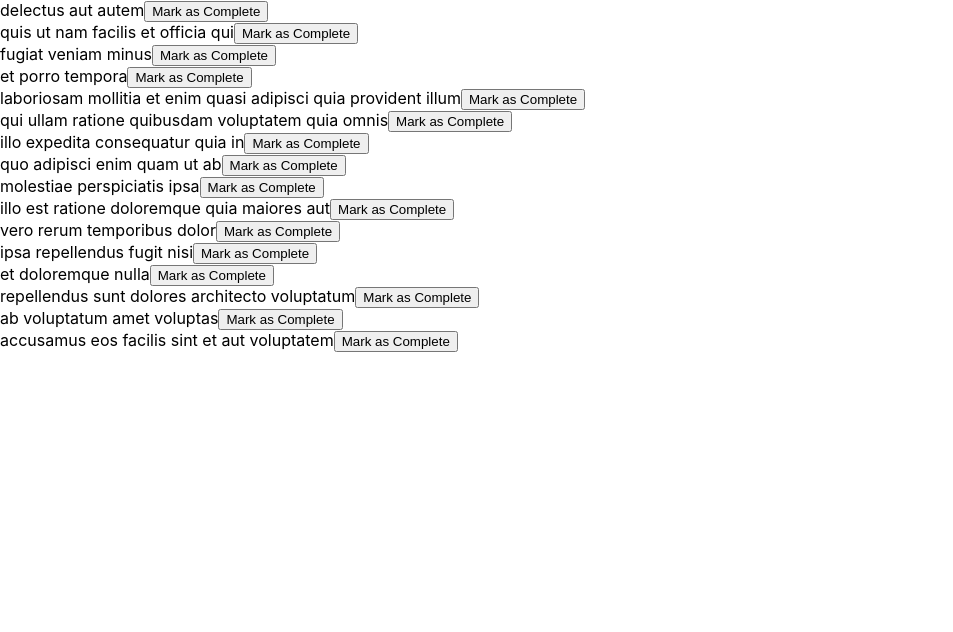
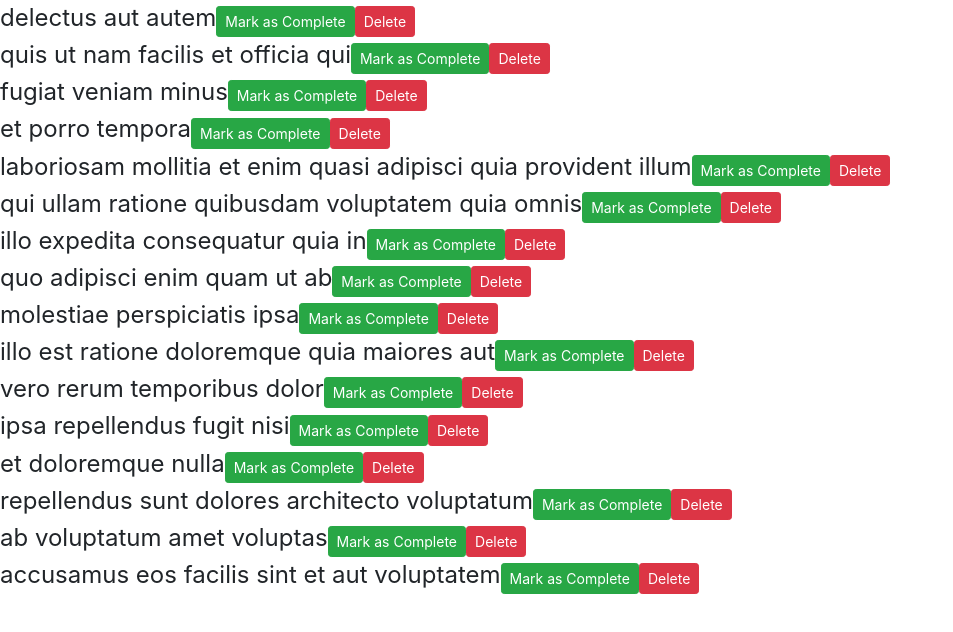
Before and after one commit to nishit-g/todo-react, a React (Create React App) app: page / in a window 1280 px wide. Shown: the top 632 px of the page, without its empty margins (0-953 px from the left). Built offline with nearby package versions, Linux system fonts and the light colour scheme.

Commit message:
add delete functionality

```diff
--- a/src/App.js
+++ b/src/App.js
@@ -1,4 +1,7 @@
+// Bootstrap css
+import "bootstrap/dist/css/bootstrap.min.css";
 import "./App.css";
+//Component(s)
 import TodoMain from "./components/todoMain";
 
 function App() {
--- a/src/components/todo.js
+++ b/src/components/todo.js
@@ -1,13 +1,18 @@
 import React, { Component } from "react";
-import Button from "react-bootstrap/Button";
 
 class Todo extends Component {
   render() {
-    const { todo } = this.props;
+    const { todo, onDelete } = this.props;
     return (
       <div>
-        {todo.title}
-        <Button variant="success">Mark as Complete</Button>
+        <span style={{ fontSize: "24px" }}>{todo.title}</span>
+        <button className="btn btn-success btn-sm">Mark as Complete</button>
+        <button
+          className="btn btn-danger btn-sm"
+          onClick={() => onDelete(todo)}
+        >
+          Delete
+        </button>
       </div>
     );
   }
--- a/src/components/todoMain.js
+++ b/src/components/todoMain.js
@@ -11,11 +11,19 @@ class TodoMain extends Component {
     this.setState({ listOfTodos: getTodos() });
   }
 
+  handleDelete = (toDeleteTodo) => {
+    const listOfTodos = this.state.listOfTodos.filter(
+      (todo) => todo.id !== toDeleteTodo.id
+    );
+
+    this.setState({ listOfTodos });
+  };
+
   render() {
     return (
       <div>
         {this.state.listOfTodos.map((todo) => (
-          <Todo todo={todo} />
+          <Todo key={todo.id} todo={todo} onDelete={this.handleDelete} />
         ))}
       </div>
     );
```
